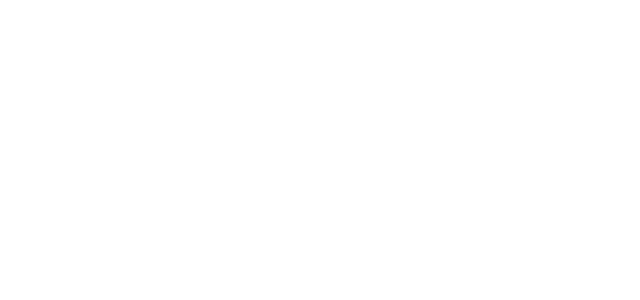
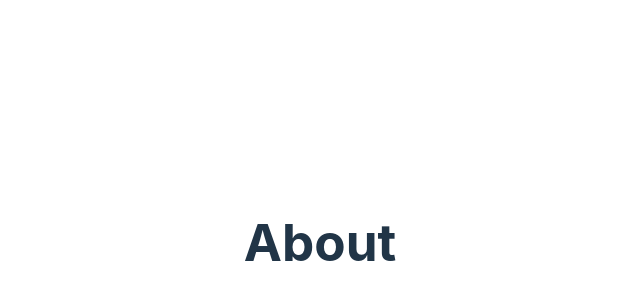
Before and after one commit to KashinGen/React, a React (Vite) app in the folder react-app/: page /about in a window 1280 px wide. Shown: the part 158-458 px from the top of the page, without its empty margins (320-960 px from the left). Built offline with nearby package versions, Linux system fonts and the light colour scheme.

Commit message:
feat: add routing

```diff
--- a/react-app/src/App.tsx
+++ b/react-app/src/App.tsx
@@ -1,7 +1,22 @@
+import React from 'react';
 import './App.scss';
+import { BrowserRouter, Route, Routes } from 'react-router-dom';
+import Main from './pages/Main';
+import About from './pages/About';
+import NotFound from './pages/NotFound';
 
 function App() {
-  return <div className="App"></div>;
+  return (
+    <div className="App">
+      <BrowserRouter>
+        <Routes>
+          <Route path="/" element={<Main />} />
+          <Route path="/about" element={<About />} />
+          <Route path="*" element={<NotFound />} />
+        </Routes>
+      </BrowserRouter>
+    </div>
+  );
 }
 
 export default App;
--- /dev/null
+++ b/react-app/src/pages/About.tsx
@@ -0,0 +1,14 @@
+import React from 'react';
+
+class About extends React.Component<Record<string, never>, Record<string, never>> {
+  state = {};
+  render() {
+    return (
+      <div>
+        <h1>About</h1>
+      </div>
+    );
+  }
+}
+
+export default About;
--- /dev/null
+++ b/react-app/src/pages/Main.tsx
@@ -0,0 +1,18 @@
+import React from 'react';
+
+interface State {
+
+}
+
+class Main extends React.Component<Record<string, never>, State> {
+  state = {};
+  render() {
+    return (
+      <div>
+        <h1>Main</h1>
+      </div>
+    );
+  }
+}
+
+export default Main;
--- /dev/null
+++ b/react-app/src/pages/NotFound.tsx
@@ -0,0 +1,14 @@
+import React from 'react';
+
+class NotFound extends React.Component<Record<string, never>, Record<string, never>> {
+  state = {};
+  render() {
+    return (
+      <div>
+        <h1>Not Found</h1>
+      </div>
+    );
+  }
+}
+
+export default NotFound;
```
